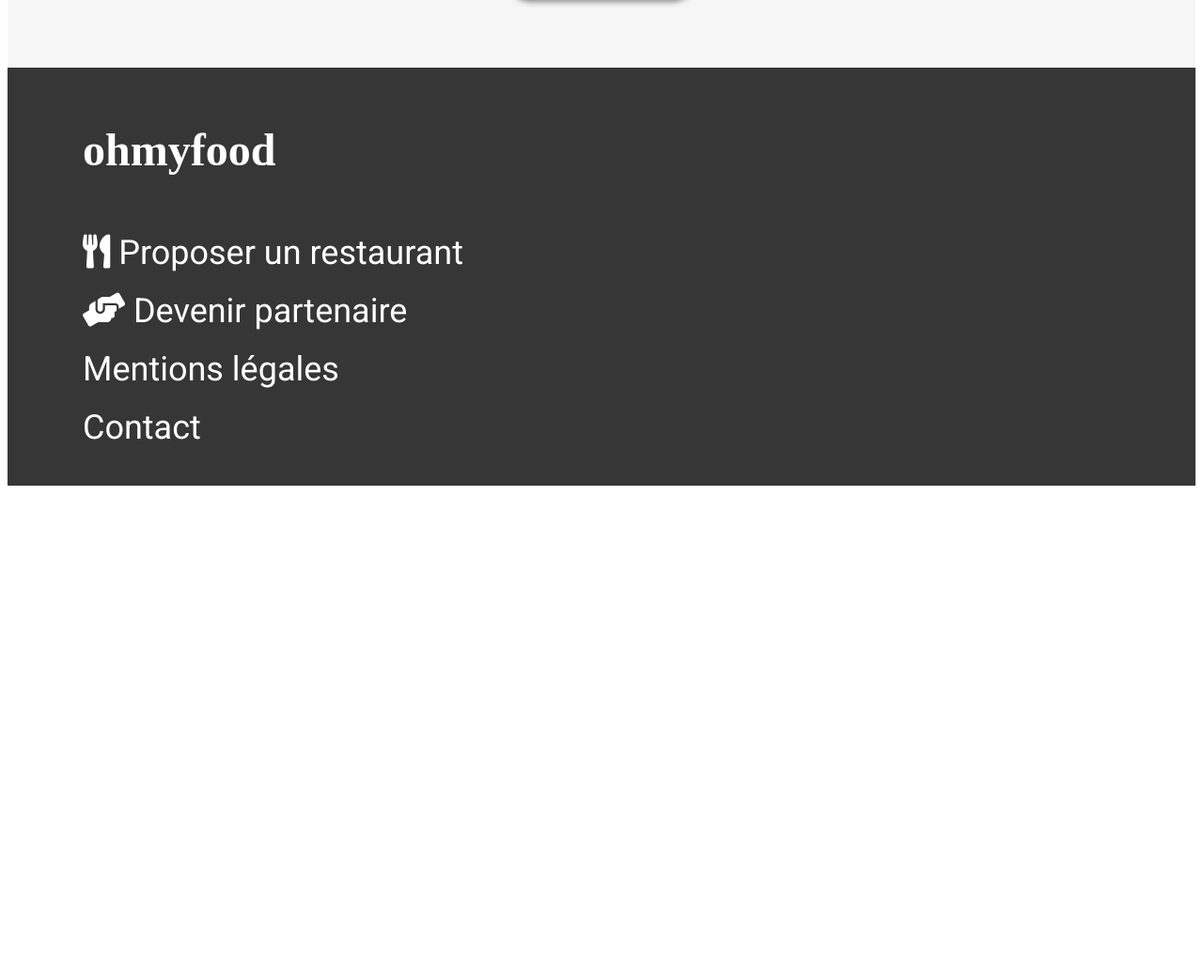
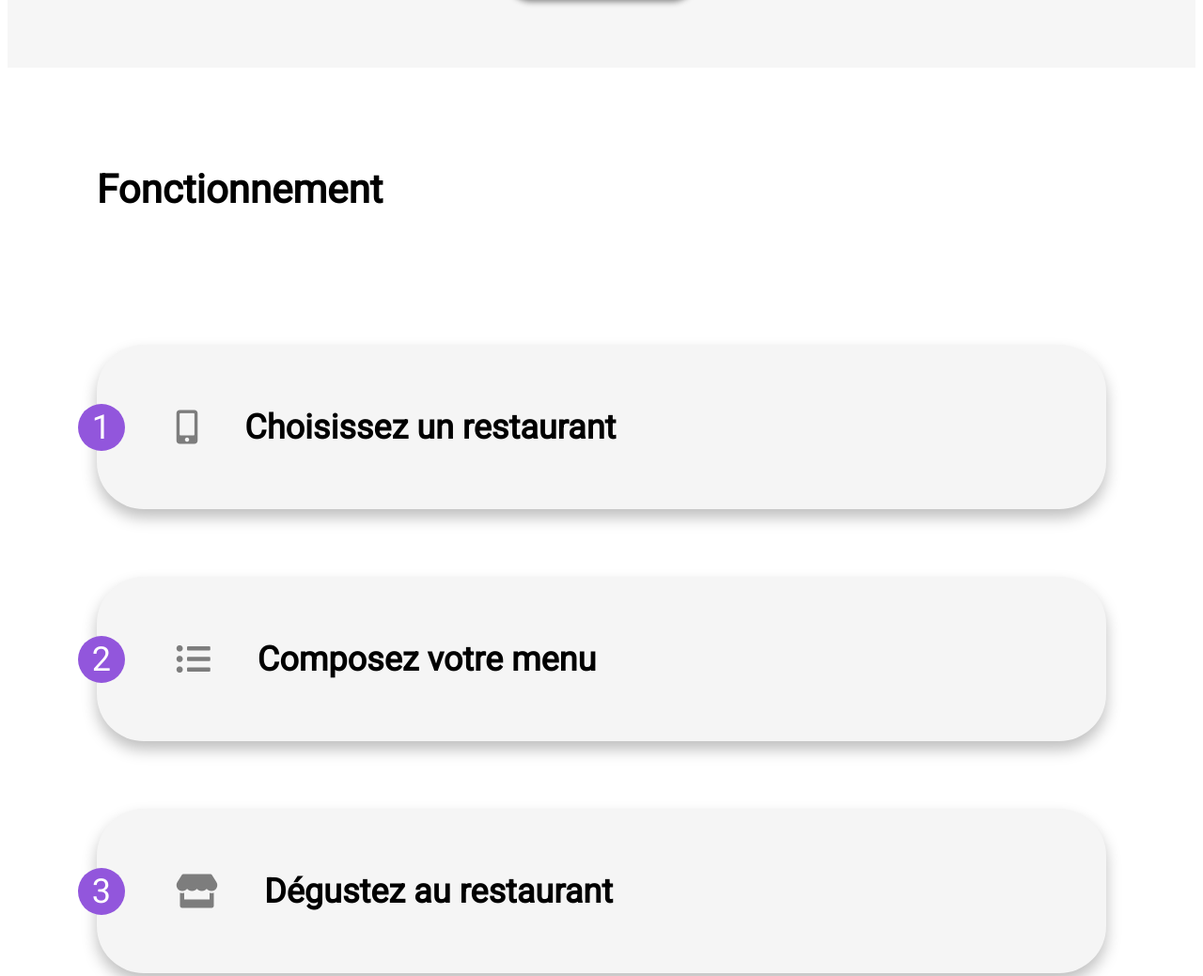
Before and after one commit to remydvl/remydvl.github.io, a website: page index.html in a window 1280 px wide. Shown: the part 578-1617 px from the top of the page at 94% size. Before the commit the page ends 1103 px from the top, so only its background shows below. Drawn offline with Linux system fonts and the light colour scheme; a web font is replaced by a local one.

Commit message:
added step block

```diff
--- a/index.html
+++ b/index.html
@@ -13,7 +13,6 @@
         </header>
 
         <div class="exploration">
-
             <p class="exploration__header">
                <i class="fas fa-map-marker-alt"></i> Paris, Belleville
             </p>
@@ -26,7 +25,13 @@
            <button class="exploration__button btn">
                Explorer nos restaurants
            </button>
+        </div>
 
+        <div class="steps">
+            <p class="steps__step steps__step--start">Fonctionnement</p>
+            <p class="steps__step"><span class="leftP">1</span><i class="fas fa-mobile-alt"></i>Choisissez un restaurant</p>
+            <p class="steps__step"><span class="leftP">2</span><i class="fas fa-list-ul"></i>Composez votre menu</p>
+            <p class="steps__step"><span class="leftP">3</span><i class="fas fa-store"></i>Dégustez au restaurant</p>
         </div>
 
         <footer>
--- a/sass/layouts/_exploration.scss
+++ b/sass/layouts/_exploration.scss
@@ -6,7 +6,7 @@
     background-color: #f6f6f6;
     text-align: center;
 
-    .exploration__text
+    &__text
     {
         p:first-child
         {
@@ -14,7 +14,7 @@
         }
     }
 
-    .exploration__header
+    &__header
     {
         display: flex;
         align-items: center;
--- /dev/null
+++ b/sass/layouts/_steps.scss
@@ -0,0 +1,61 @@
+.steps
+{
+    display: flex;
+    flex-direction: column;
+    align-items: center;
+    margin-bottom: 50px;
+
+    &__step
+    {
+        background-color: #f5f5f5;
+        width: 85%;
+        height: 175px;
+        display: flex;
+        align-items: center;
+        justify-content: flex-start;
+        border-radius: 50px;
+        font-weight: bold;
+        box-shadow: 0px 9px 16px 0px rgb(0 0 0 / 25%);
+
+        &:hover
+        {
+            background-color: hsl(267deg 100% 96%);
+
+            i
+            {
+                color: #9256dc;
+            }
+        }
+
+        &--start
+        {
+            box-shadow: 0 0 0 0;
+            background-color: transparent;
+            display: flex;
+            justify-content: flex-start;
+            font-size: 42px;
+            pointer-events: none;
+        }
+
+        .leftP
+        {
+            display: flex;
+            justify-content: center;
+            align-items: center;
+            position: relative;
+            left: -20px;
+            border-radius: 100%;
+            background-color: #9256dc;
+            width: 50px;
+            height: 50px;
+            color: white;
+            font-weight: normal;
+        }
+
+        i
+        {
+            margin: 0px 50px 0px 35px;
+            color: #7d7d7d;
+        }
+    }
+}
--- a/sass/main.scss
+++ b/sass/main.scss
@@ -5,3 +5,4 @@
 @import "./layouts/header";
 @import "./layouts/footer";
 @import "./layouts/exploration";
+@import "./layouts/steps";
```
Also changed, not shown: public/css/style.css, 1 other file.
